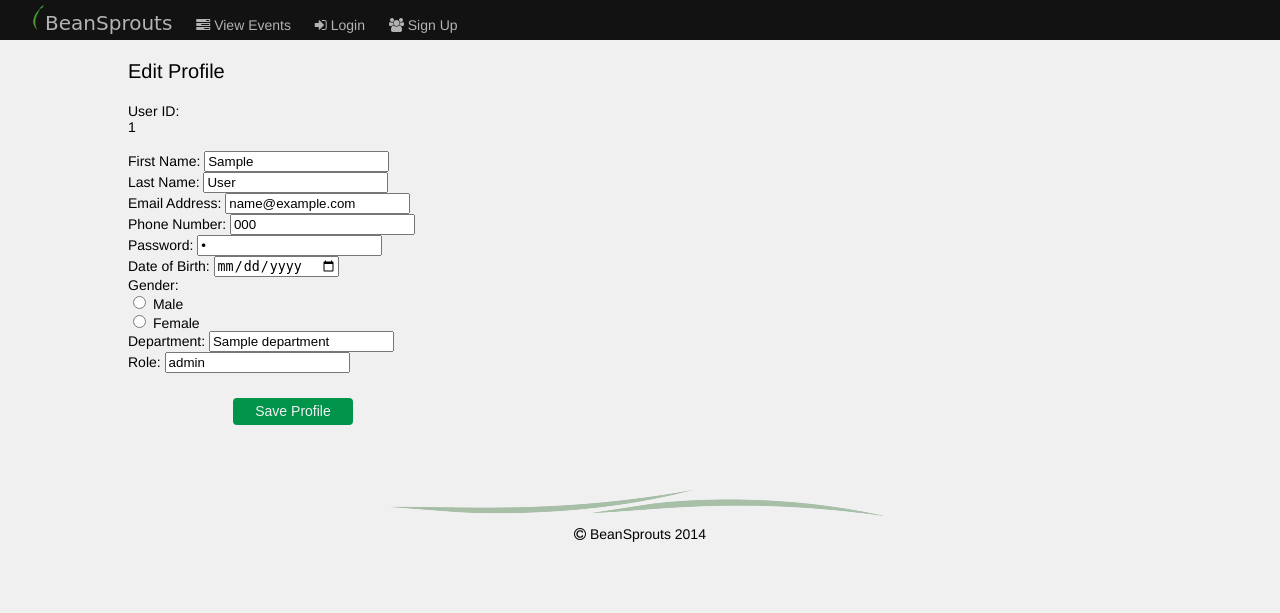
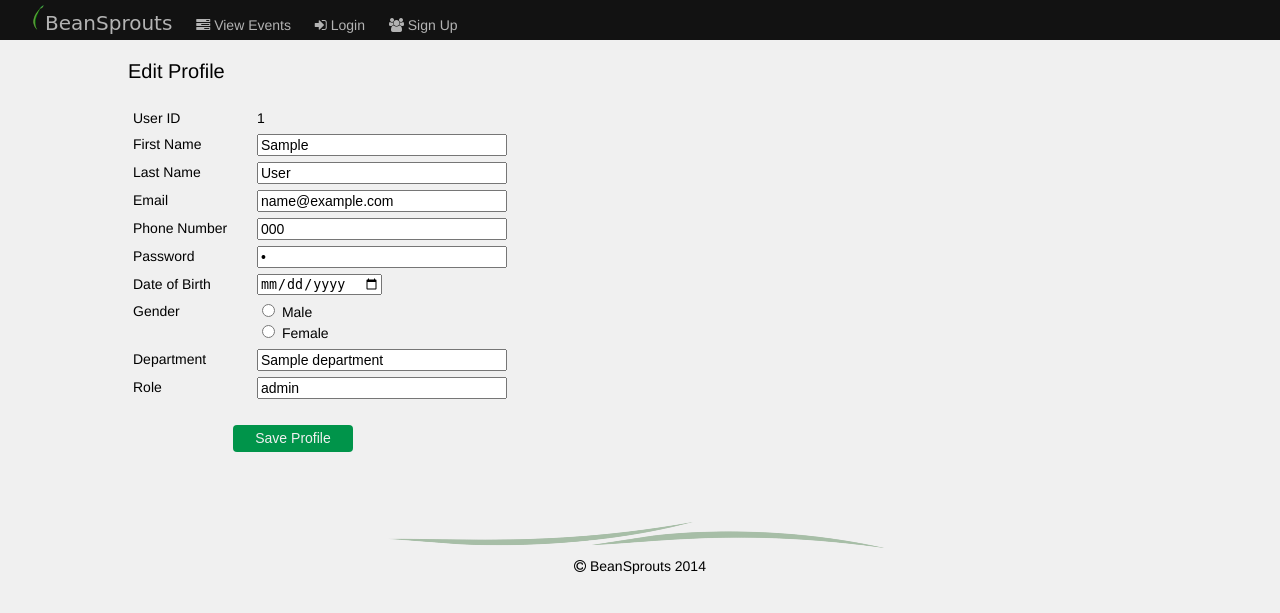
Before and after one commit to SerriLaw/SDP-TeamHD, a PHP site: template view/editProfile.php in a window 1280 px wide. Shown: the top 613 px of the page. Run offline with PHP 8.4, Linux system fonts and the light colour scheme; the template is opened without the code that fills it: most values are stand-ins (such as "Sample title", 1, 10 or a date in 2020); some web fonts are replaced.

Commit message:
table styling pt 1 create act, create event, create role, edit profile

```diff
--- a/view/css/main.scss
+++ b/view/css/main.scss
@@ -45,10 +45,14 @@ body {
 		width: 90%;
 	}
 
+	.label {
+		width: 120px;
+		font-size: $body-size;
+	}
+
 	.input {
-
+		font-size: $body-size;
 		line-height: 20px;
-		margin: 5px;
 		width: 400px;
 
 		vertical-align: top;
@@ -57,7 +61,7 @@ body {
 
 		.textbox {
 			width: 250px;
-			margin: 0 0 0 20px;
+			font-size: $body-size;
 		}
 
 		.formButton {
@@ -206,8 +210,13 @@ body {
 		margin: 20px 0;
 	}
 
+	.person-name {
+		font-size: $h2-size;
+		margin: 20px 15%;
+	}
+
 	.person-data, .contact, .system-user-data {
-		margin: 15px 0;
+		margin: 15px 15%;
 		line-height: 20px;
 
 		span {
@@ -268,7 +277,8 @@ body {
 	}
 
 	#error {
-		margin: 12px 0 0 0;
+		margin: 12px 0;
+		color: red;
 	}
 
 	#bigbean, #bigbeantext {
--- a/view/editProfile.php
+++ b/view/editProfile.php
@@ -86,19 +86,54 @@
         <?php include("menu.php"); ?>
         <div id="wrap">
 		<div class="heroname">Edit Profile</div>
+		<div id="error"></div>
 			<form action="" method="post">
-				User ID: <div id="userID"><?php echo($row['userID']); ?></div> <br>
-				First Name: <input type="text" id="firstName" value="<?php echo($row['firstName']) ?>"> <br>
-				Last Name: <input type="text" id="lastName" value="<?php echo($row['lastName']) ?>"> <br>
-				Email Address: <input type="text" id="email" value="<?php echo($row['email']) ?>"> <br>
-				Phone Number: <input type="text" id="phone" value="<?php echo($row['phone']) ?>"> <br>
-				Password: <input type="password" id="password" value="<?php echo($row['password']) ?>"> <br>
-				Date of Birth: <input type="date" id="dateOfBirth" value="<?php echo($row['DOB']) ?>"> <br>
-				Gender: <br>
+				<table>
+					<tr class="input">
+						<td class="label">User ID</td>
+						<td class="field"><div id="userID"><?php echo($row['userID']); ?></div></td>
+					</tr>
+					<tr class="input">
+						<td class="label">First Name</td>
+						<td class="field"><input type="text" id="firstName" class="textbox" value="<?php echo($row['firstName']) ?>"></td>
+					</tr>
+					<tr class="input">
+						<td class="label">Last Name</td>
+						<td class="field"><input type="text" id="lastName" class="textbox" value="<?php echo($row['lastName']) ?>"></td>
+					</tr>
+					<tr class="input">
+						<td class="label">Email</td>
+						<td class="field"><input type="text" id="email" class="textbox" value="<?php echo($row['email']) ?>"></td>
+					</tr>
+
+
+					<tr class="input">
+						<td class="label">Phone Number</td>
+						<td class="field"><input type="text" id="phone" class="textbox" value="<?php echo($row['phone']) ?>"></td>
+					</tr>
+
+					<tr class="input">
+						<td class="label">Password</td>
+						<td class="field"><input type="password" id="password" class="textbox" value="<?php echo($row['password']) ?>"></td>
+					</tr>
+
+					<tr class="input">
+						<td class="label">Date of Birth</td>
+						<td class="field"><input type="date" id="dateOfBirth" value="<?php echo($row['DOB']) ?>"></td>
+					</tr>
+
+					<tr class="input">
+						<td class="label">Gender</td>
+						<td class="field">
 							<input type="radio" name="gender" value="m" <?php if($row['gender'] == "m"){echo('checked="checked"');} ?>> Male <br>
-				<input type="radio" name="gender" value="f" <?php if($row['gender'] == "f"){echo('checked="checked"');} ?>> Female <br>
+							<input type="radio" name="gender" value="f" <?php if($row['gender'] == "f"){echo('checked="checked"');} ?>> Female
+						</td>
+					</tr>
 					<?php if($row['userType'] < 2){?>
-				Course: <select id="courseID">
+					<tr class="input">
+						<td class="label">Course</td>
+						<td class="field">
+							<select id="courseID">
 								<?php
 									$sql5 = "SELECT * FROM course";
 									$result5 = mysqli_query($db, $sql5);
@@ -108,16 +143,52 @@
 									}
 
 								?>
-						</select> <br>
-				Skills: <textarea id="skills"><?php echo($row['skills']); ?></textarea> <br>
-				Experience: <textarea id="experience"><?php echo($row['experience']) ;?></textarea> <br> <br>
+							</select>
+						</td>
+					</tr>
+
+					<tr class="input">
+						<td class="label">Skills</td>
+						<td class="field"><textarea id="skills"><?php echo($row['skills']); ?></textarea></td>
+					</tr>
+
+					<tr class="input">
+						<td class="label">Experience</td>
+						<td class="field"><textarea id="experience"><?php echo($row['experience']) ;?></textarea></td>
+					</tr>
 					<?php } ?>
+
+
 					<?php if($row['userType'] > 1){?>
-				Department: <input type="text" id="department" value="<?php echo($row['department']) ?>"> <br>
-				Role: <input type="text" id="role" value="<?php echo($row['role']) ?>"> <br>
+					<tr class="input">
+						<td class="label">Department</td>
+						<td class="field"><input type="text" id="department" class="textbox"  value="<?php echo($row['department']) ?>"></td>
+					</tr>
+
+					<tr class="input">
+						<td class="label">Role</td>
+						<td class="field"><input type="text" id="role" class="textbox"  value="<?php echo($row['role']) ?>"></td>
+					</tr>
 					<?php }?>
-				<div class="input"><input type="submit" value="Save Profile" id="editProfile" class="formButton"></div>
-				<div id="error"></div>
+
+					<tr class="input">
+						<td colspan="2"><input type="submit" value="Save Profile" id="editProfile" class="formButton"></td>
+					</tr>
+
+
+				</table>
+
+
+
+
+
+
+
+
+
+
+
+
 			</form>
 			<div class="footer">
 				<img src="view/img/image-green.png" alt="BeanSprouts Footer">
--- a/view/viewProfile.php
+++ b/view/viewProfile.php
@@ -61,7 +61,7 @@
 	<body>
         <?php include("menu.php"); ?>
         <div id="wrap">
-			<div class="heroname"><?php echo($row['firstName']); ?> <?php echo($row['lastName']); ?></div>
+			<div class="person-name"><?php echo($row['firstName']); ?> <?php echo($row['lastName']); ?></div>
 			<div class="person-data">
 				<span><?php echo($row['firstName']); ?>'s Details</span>
 				<div id="firstName">First Name: <?php echo($row['firstName']); ?></div>
```
Also changed, not shown: view/createActivity.php (+37 -9 lines), view/createEvent.php (+33 -7 lines), view/createRole.php (+46 -12 lines), view/css/main.css (+11 -4 lines), view/css/main.min.css. Lines whose indentation alone changed are shown as unchanged.
